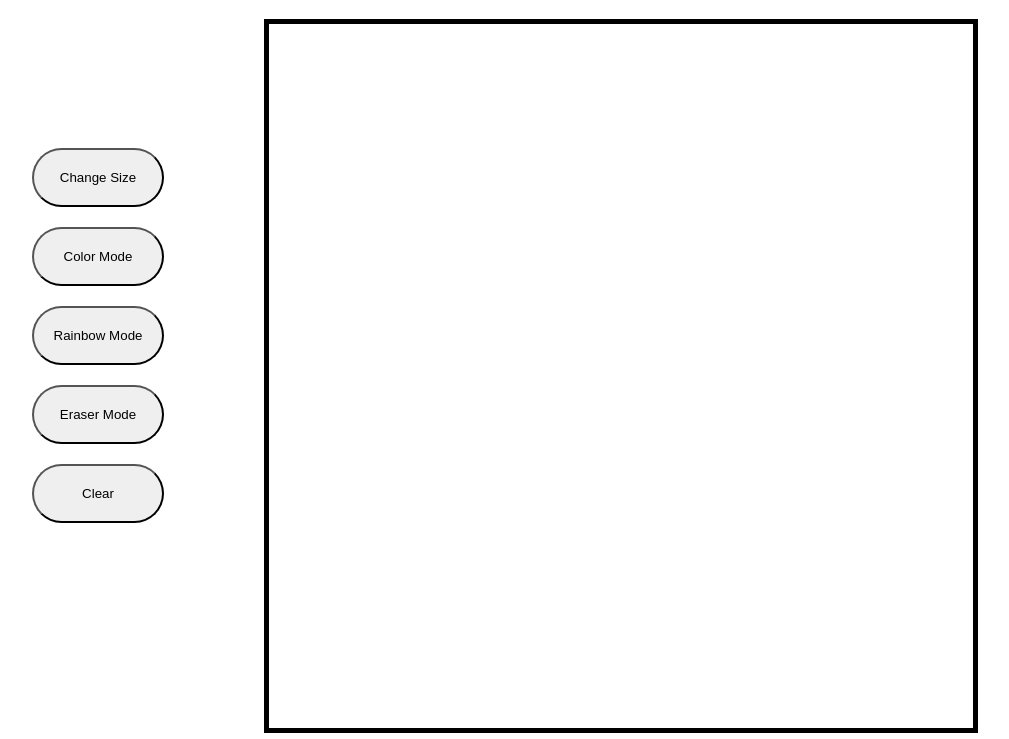
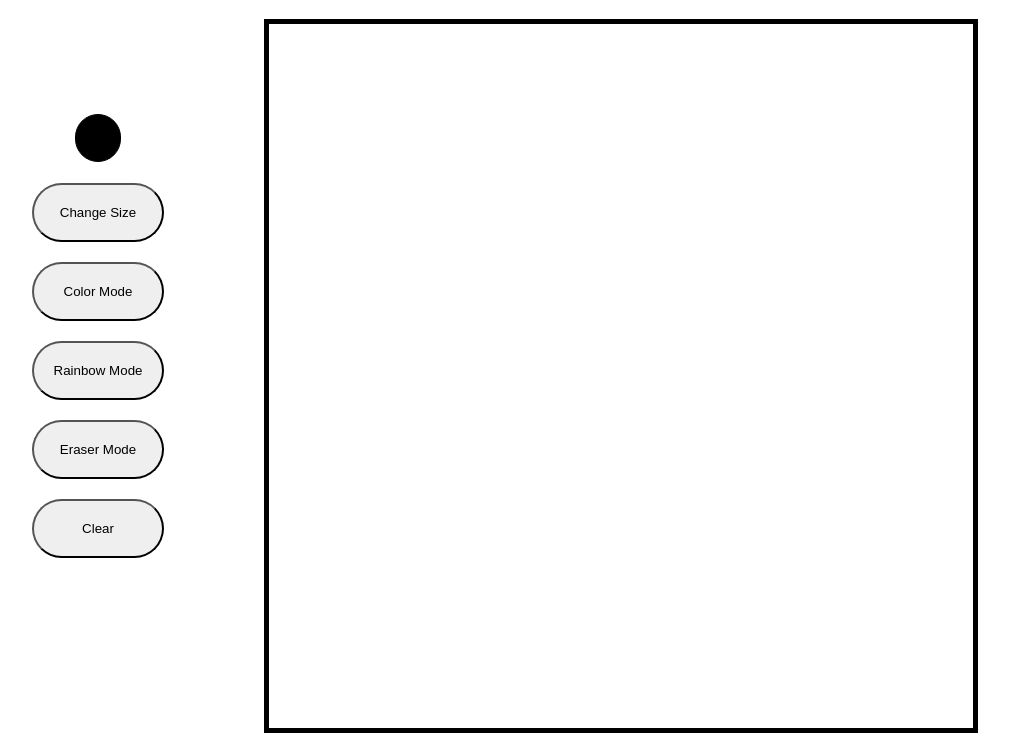
Before and after one commit to demial003/etch-a-sketch, a plain HTML site: page index.html in a window 1280 px wide. Shown: the part 61-800 px from the top of the page, without its empty margins (135-1144 px from the left). Drawn offline with Linux system fonts and the light colour scheme.

Commit message:
added option to select color

```diff
--- a/index.html
+++ b/index.html
@@ -7,7 +7,10 @@
 </head>
 
 <body>
-    <div id = "buttons"></div>
+
+    <div id = "buttons">
+        <input type ="color" id = "colorwheel">
+    </div>
     <div id = "content">
         <h1>Etch-A-Sketch</h1>
         <div id = "container"></div>
--- a/script.js
+++ b/script.js
@@ -1,5 +1,11 @@
 const btns = document.querySelector('#buttons')
 let grid = false
+let color;
+
+const colorwheel = document.getElementById('colorwheel')
+colorwheel.addEventListener('input', () =>{
+    color = colorwheel.value
+})
 
 const btn1 = document.createElement('button')
 btn1.classList.add('settings')
@@ -7,7 +13,8 @@ btn1.textContent = "Change Size"
 btns.appendChild(btn1)
 let size;
 btn1.addEventListener('click', () => {
-    size = Number(prompt('enter a size:'))
+    size = Number(prompt('enter a size: (max 100)'))
+    if(size > 100) size = 100
     if(grid){
         removeGrid()
     }
@@ -48,6 +55,7 @@ btn5.textContent = "Clear"
 btns.appendChild(btn5)
 
 
+
 function createGrid(size){
     const container = document.querySelector('#container')
     for(let i = 0; i < size; i++){
@@ -75,7 +83,7 @@ function draw(){
     const boxes = document.querySelectorAll('div.boxes')
     boxes.forEach(box => {
     box.addEventListener('mouseover', (e) =>{
-        e.target.style.backgroundColor = 'grey'
+        e.target.style.backgroundColor = color
     })
 });
 }
--- a/style.css
+++ b/style.css
@@ -26,10 +26,7 @@ body{
 }
 
 
-
-
 .boxes{
-
     flex: 1;
     background-color: black;
 }
@@ -39,6 +36,24 @@ body{
     border-radius: 40px;
 }
 
+input[type=color]{
+    align-self: center;
+	width: 50px;
+	height: 50px;
+	border: none;
+	border-radius: 40px;
+	background: none;
+}
+
+input[type="color"]::-webkit-color-swatch-wrapper {
+	padding: 0;
+}
+
+input[type="color"]::-webkit-color-swatch {
+	border: solid 1px #000;
+	border-radius: 40px;
+}
+
 #buttons{
     display: flex;
     flex-direction: column;
```
Also changed, not shown: 1 other file.
